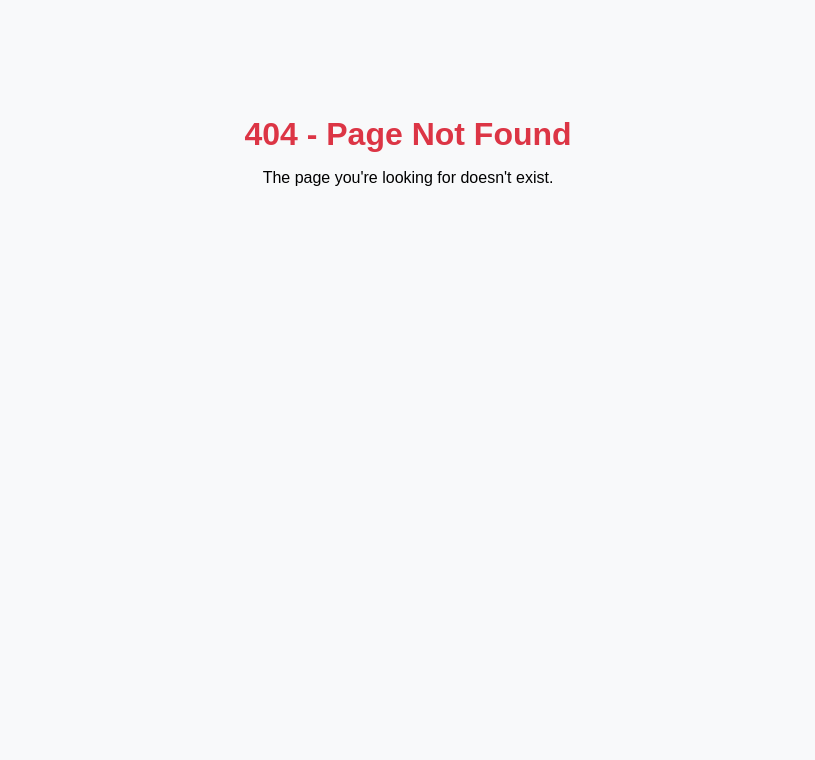
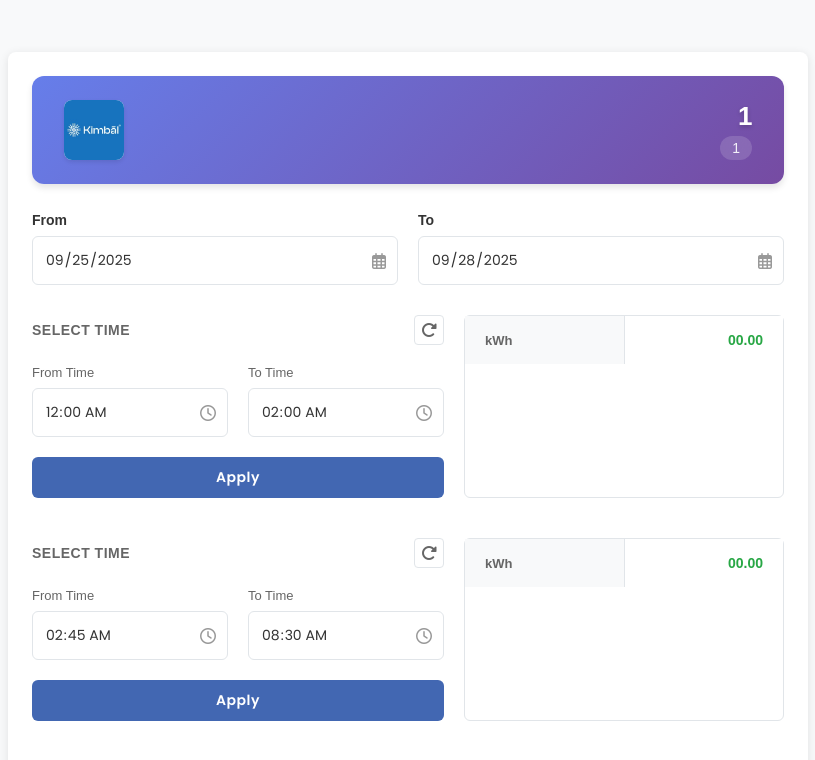
Before and after one commit to Ritik11131/kimbal-date-time-kwh-filter, an Angular app: page /1/1/1 in a window 1280 px wide. Before the commit this address had no page. Shown: the top 760 px of the page, without its empty margins (232-1047 px from the left). Built offline with nearby package versions, Linux system fonts and the light colour scheme.

Commit message:
Added Name

```diff
--- a/src/app/app.routes.ts
+++ b/src/app/app.routes.ts
@@ -4,7 +4,7 @@ import { NotFound } from './not-found/not-found';
 
 export const routes: Routes = [
   {
-    path: ':deviceId/:token',
+    path: ':deviceId/:deviceName/:token',
     component: DateTimeKwhFilter
   },
     {
--- a/src/app/date-time-kwh-filter/date-time-kwh-filter.css
+++ b/src/app/date-time-kwh-filter/date-time-kwh-filter.css
@@ -379,3 +379,73 @@
     transform: none;
     box-shadow: none;
 }
+
+
+.header-section {
+    display: flex;
+    align-items: center;
+    justify-content: space-between;
+    padding: 24px 32px;
+    background: linear-gradient(135deg, #667eea 0%, #764ba2 100%);
+    border-radius: 12px;
+    margin-bottom: 28px;
+    box-shadow: 0 4px 6px rgba(0, 0, 0, 0.1);
+}
+
+.logo-container {
+    display: flex;
+    align-items: center;
+}
+
+.company-logo {
+    height: 60px;
+    width: auto;
+    object-fit: contain;
+    background: white;
+    border-radius: 8px;
+    box-shadow: 0 2px 4px rgba(0, 0, 0, 0.1);
+}
+
+.device-info {
+    display: flex;
+    flex-direction: column;
+    align-items: flex-end;
+    gap: 4px;
+}
+
+.device-name {
+    font-size: 26px;
+    font-weight: 700;
+    color: #ffffff;
+    margin: 0;
+    text-shadow: 0 2px 4px rgba(0, 0, 0, 0.2);
+    letter-spacing: -0.5px;
+}
+
+.device-id {
+    font-size: 14px;
+    font-weight: 500;
+    color: rgba(255, 255, 255, 0.9);
+    background: rgba(255, 255, 255, 0.15);
+    padding: 4px 12px;
+    border-radius: 12px;
+    backdrop-filter: blur(10px);
+}
+
+/* Responsive adjustments */
+@media (max-width: 768px) {
+    .header-section {
+        flex-direction: column;
+        gap: 16px;
+        padding: 20px;
+    }
+
+    .device-info {
+        align-items: center;
+        text-align: center;
+    }
+
+    .device-name {
+        font-size: 22px;
+    }
+}
--- a/src/app/date-time-kwh-filter/date-time-kwh-filter.html
+++ b/src/app/date-time-kwh-filter/date-time-kwh-filter.html
@@ -1,4 +1,13 @@
  <div class="container">
+     <div class="header-section">
+            <div class="logo-container">
+                <img src="kimbal_io_logo.jpg" alt="Company Logo" class="company-logo">
+            </div>
+            <div class="device-info">
+                <h1 class="device-name">{{NAME}}</h1>
+                <span class="device-id">{{DEVICE_ID}}</span>
+            </div>
+        </div>
         <div class="date-section">
             <div class="date-group">
                 <label class="date-label">From</label>
--- a/src/app/date-time-kwh-filter/date-time-kwh-filter.ts
+++ b/src/app/date-time-kwh-filter/date-time-kwh-filter.ts
@@ -109,10 +109,11 @@ export class DateTimeKwhFilter {
   private destroy$ = new Subject<void>();
 
   // API Configuration
-  private DEVICE_ID!: string;
+  public DEVICE_ID!: string;
   private API_TOKEN!: string;
   private readonly API_BASE_TEMPLATE = 'https://meterdashboard.kimbal.io/api/plugins/telemetry/DEVICE/{deviceId}/values/timeseries';
   private API_BASE_URL!: string;
+  public NAME!:string;
 
   constructor(
     private route: ActivatedRoute,
@@ -141,14 +142,15 @@ export class DateTimeKwhFilter {
   }
 
   ngOnInit(): void {
-    this.route.params
-      .pipe(takeUntil(this.destroy$))
-      .subscribe(params => {
-        this.DEVICE_ID = params['deviceId'];
-        this.API_TOKEN = params['token'];
-        this.API_BASE_URL = this.API_BASE_TEMPLATE.replace('{deviceId}', this.DEVICE_ID);
-      });
-  }
+  this.route.params
+    .pipe(takeUntil(this.destroy$))
+    .subscribe(({ deviceName, deviceId, token }) => {
+      this.NAME = deviceName;
+      this.DEVICE_ID = deviceId;
+      this.API_TOKEN = token;
+      this.API_BASE_URL = this.API_BASE_TEMPLATE.replace('{deviceId}', deviceId);
+    });
+}
 
   ngOnDestroy(): void {
     this.destroy$.next();
```
Also changed, not shown: public/kimbal_io_logo.jpg (added).
